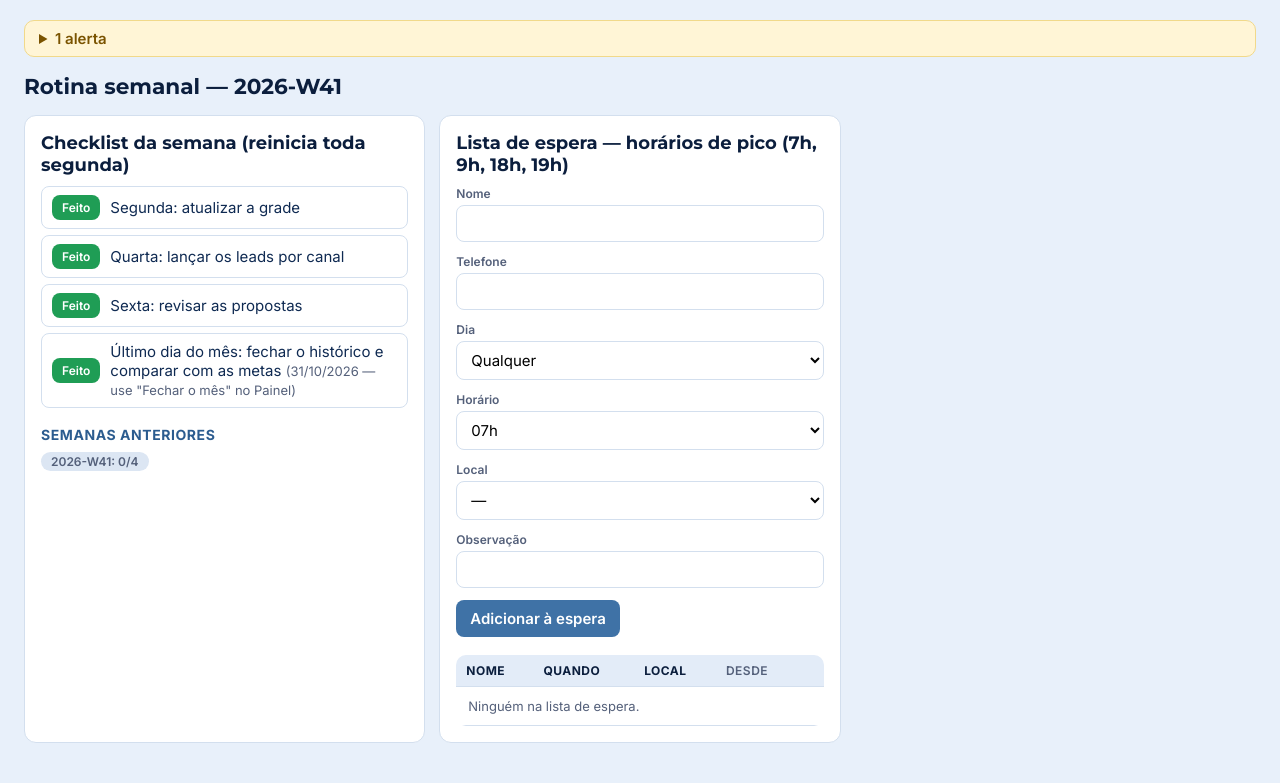
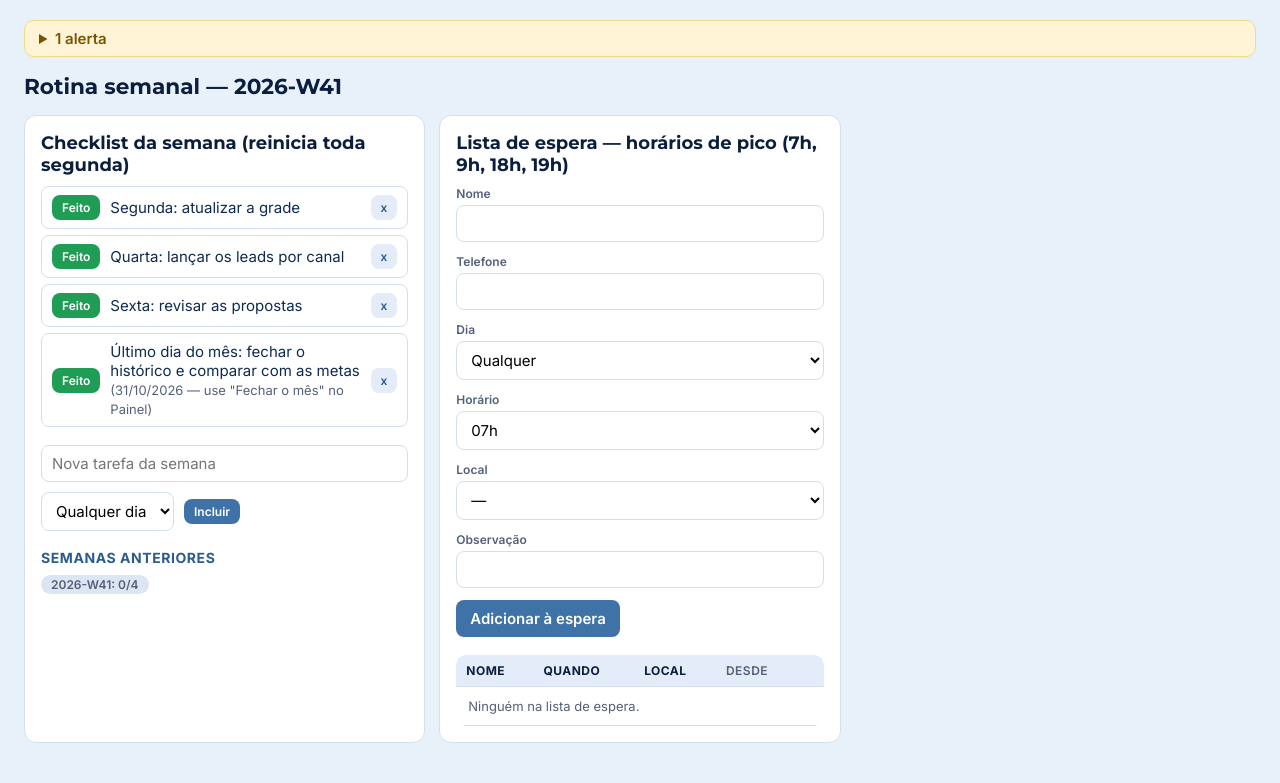
Before and after one commit to UziCelli/claude-code-crm, a FastAPI app: page /rotina in a window 1280 px wide. Shown: the part 52-835 px from the top of the page. Run offline with FastAPI, Linux system fonts and the light colour scheme; data comes from the database, SQL or seed files in the repository; data that the repository does not hold is empty.

Commit message:
Incluir e excluir checkpoints (Campanhas) e tarefas do checklist da Rotina
- Checkpoints: formulário "Novo checkpoint" (pergunta, canal opcional, prazo) e x para excluir.
  Sem canal, a resposta é só na mão. Excluídos vão para a lixeira e não geram aviso.
- Rotina: tarefas agora ficam na tabela rotina_tarefas (as 4 de sempre entram na primeira vez).
  Dá para incluir com dia do aviso (ou qualquer dia) e excluir; o aviso "Rotina de hoje" segue o dia escolhido.
- Banco antigo ganha a coluna excluido_em em campanha_checkpoints sozinho (seguro com PC e Render ao mesmo tempo).
- Checkpoint com a pergunta em cima também no PC (o card é estreito).

Co-Authored-By: Claude Opus 5.5 <noreply@anthropic.com>
Claude-Session: https://claude.ai/code/session_01AHZwtY8sxskjeMPmPP5J4L

```diff
--- a/app/main.py
+++ b/app/main.py
@@ -4,6 +4,7 @@ import datetime as dt
 import io
 import math
 import re
+import secrets
 import signal
 import sqlite3
 import threading
@@ -23,8 +24,6 @@ ROOT = Path(__file__).resolve().parent
 DIAS = {1: "Segunda", 2: "Terça", 3: "Quarta", 4: "Quinta", 5: "Sexta", 6: "Sábado", 7: "Domingo"}
 DIAS_CURTO = {1: "Seg", 2: "Ter", 3: "Qua", 4: "Qui", 5: "Sex", 6: "Sáb", 7: "Dom"}
 ETAPAS = [("lead", "Lead"), ("conversa", "Conversa"), ("avaliacao", "Avaliação marcada"), ("cliente", "Cliente"), ("perdido", "Perdido")]
-ROTINA = [("segunda_grade", "Segunda: atualizar a grade"), ("quarta_leads", "Quarta: lançar os leads por canal"),
-          ("sexta_propostas", "Sexta: revisar as propostas"), ("fim_mes", "Último dia do mês: fechar o histórico e comparar com as metas")]
 HORAS_PICO = [7, 9, 18, 19]
 SEMANAS_MES = 4.33
 
@@ -186,7 +185,6 @@ def dias_parado(con, lead, hoje: str) -> int | None:
 
 # ---------- alertas (topo de todas as telas) ----------
 GRAV = {"vermelho": 1, "amarelo": 2, "azul": 3}
-ROTINA_DIA = {0: "segunda_grade", 2: "quarta_leads", 4: "sexta_propostas"}
 
 
 def alertas(con):
@@ -227,10 +225,13 @@ def alertas(con):
                 f"{l['nome']} — {l['proxima_acao'] or 'próxima ação'} ({data_br(l['data_proxima_acao'])})", "/leads", l["telefone"])
         elif d := dias_parado(con, l, h):
             add("amarelo", f"{l['nome']} — lead parado há {d} dias", "/leads", l["telefone"])
-    item = "fim_mes" if (hoje + dt.timedelta(days=1)).day == 1 else ROTINA_DIA.get(hoje.weekday())
-    if item and not con.execute("SELECT 1 FROM rotina_itens WHERE semana=? AND item=? AND feito=1", (semana_atual(), item)).fetchone():
-        add("azul", "Rotina de hoje: " + dict(ROTINA)[item], "/rotina")
-    for c in con.execute("SELECT pergunta, prazo FROM campanha_checkpoints WHERE resposta='pendente' AND prazo <= ? ORDER BY prazo", (lim7,)):
+    ultimo_dia = (hoje + dt.timedelta(days=1)).day == 1
+    feitos = {r[0] for r in con.execute("SELECT item FROM rotina_itens WHERE semana=? AND feito=1", (semana_atual(),))}
+    for t in tarefas_rotina(con):
+        if (t["dia"] == hoje.isoweekday() or (t["chave"] == "fim_mes" and ultimo_dia)) and t["chave"] not in feitos:
+            add("azul", "Rotina de hoje: " + rotina_texto(t), "/rotina")
+    for c in con.execute("""SELECT pergunta, prazo FROM campanha_checkpoints WHERE excluido_em IS NULL AND resposta='pendente'
+                            AND prazo <= ? ORDER BY prazo""", (lim7,)):
         add("vermelho" if c["prazo"] < h else "amarelo", f"Checkpoint de campanha ({data_br(c['prazo'])}): {c['pergunta']}", "/campanhas")
     # ponytail: só o mês corrente; recorrência do mês seguinte entra no dia 1
     lim3 = (hoje + dt.timedelta(days=3)).isoformat()
@@ -354,7 +355,9 @@ def fechar_mes(con=Depends(get_db)):
     m = calcular_metricas(con)
     gravar_mes(con, m)
     with con:
-        con.execute("INSERT OR IGNORE INTO rotina_itens (semana, item) VALUES (?, 'fim_mes')", (semana_atual(),))
+        # só marca na rotina se a tarefa "fim_mes" não foi excluída
+        con.execute("""INSERT OR IGNORE INTO rotina_itens (semana, item) SELECT ?, 'fim_mes'
+                       WHERE EXISTS (SELECT 1 FROM rotina_tarefas WHERE chave='fim_mes' AND excluido_em IS NULL)""", (semana_atual(),))
         con.execute("UPDATE rotina_itens SET feito=1, data_feito=date('now','localtime') WHERE semana=? AND item='fim_mes'", (semana_atual(),))
     return voltar("/", msg=f"Mês {m['mes'][5:]}/{m['mes'][:4]} fechado e guardado no histórico.")
 
@@ -788,10 +791,12 @@ def campanhas(request: Request, mes: str = "", con=Depends(get_db)):
         f["situacao"] = "atual" if f["inicio"] <= hoje <= f["fim"] else ("passada" if f["fim"] < hoje else "futura")
         f["feitos"] = sum(1 for i in f["itens"] if i["feito"])
     checkpoints = []
-    for c in con.execute("SELECT * FROM campanha_checkpoints ORDER BY prazo"):
-        n = con.execute("SELECT COUNT(*) FROM clientes WHERE excluido_em IS NULL AND canal_origem=? AND COALESCE(data_inicio, substr(criado_em,1,10)) <= ?",
-                        (c["canal"], c["prazo"])).fetchone()[0]
-        auto = "sim" if n > 0 else ("nao" if hoje > c["prazo"] else "pendente")
+    for c in con.execute("SELECT * FROM campanha_checkpoints WHERE excluido_em IS NULL ORDER BY prazo, id"):
+        n, auto = None, "pendente"   # sem canal: só a resposta na mão
+        if c["canal"]:
+            n = con.execute("SELECT COUNT(*) FROM clientes WHERE excluido_em IS NULL AND canal_origem=? AND COALESCE(data_inicio, substr(criado_em,1,10)) <= ?",
+                            (c["canal"], c["prazo"])).fetchone()[0]
+            auto = "sim" if n > 0 else ("nao" if hoje > c["prazo"] else "pendente")
         checkpoints.append({**dict(c), "clientes": n, "auto": auto})
     gastos = con.execute("SELECT * FROM gastos_marketing WHERE excluido_em IS NULL AND mes=? ORDER BY canal", (mes,)).fetchall()
     meses = [r[0] for r in con.execute("SELECT DISTINCT mes FROM gastos_marketing WHERE excluido_em IS NULL ORDER BY mes DESC")]
@@ -849,6 +854,26 @@ def campanha_checkpoint(cid: int, resposta: str = Form(...), con=Depends(get_db)
     return voltar("/campanhas")
 
 
+@app.post("/campanhas/checkpoint")
+def campanha_checkpoint_add(pergunta: str = Form(...), prazo: str = Form(...), canal: str = Form(""), con=Depends(get_db)):
+    try:
+        prazo = dt.date.fromisoformat(prazo).isoformat()
+    except ValueError:
+        return voltar("/campanhas", erro="Prazo inválido. Escolha a data no calendário.")
+    if not pergunta.strip():
+        return voltar("/campanhas", erro="Escreva a pergunta do checkpoint.")
+    with con:
+        con.execute("INSERT INTO campanha_checkpoints (pergunta, canal, prazo) VALUES (?,?,?)", (pergunta.strip(), canal.strip(), prazo))
+    return voltar("/campanhas", msg="Checkpoint incluído.")
+
+
+@app.post("/campanhas/checkpoint/{cid}/excluir")
+def campanha_checkpoint_excluir(cid: int, con=Depends(get_db)):
+    with con:
+        con.execute("UPDATE campanha_checkpoints SET excluido_em=datetime('now','localtime') WHERE id=?", (cid,))
+    return voltar("/campanhas", msg="Checkpoint enviado para a lixeira (dá para restaurar em Dados).")
+
+
 # =====================================================================
 # 7. ROTINA SEMANAL + LISTA DE ESPERA
 # =====================================================================
@@ -857,14 +882,25 @@ def semana_atual():
     return f"{y}-W{w:02d}"
 
 
+def tarefas_rotina(con):
+    return con.execute("SELECT * FROM rotina_tarefas WHERE excluido_em IS NULL ORDER BY ordem, id").fetchall()
+
+
+def rotina_texto(t):
+    return f"{DIAS[t['dia']]}: {t['texto']}" if t["dia"] else t["texto"]
+
+
 @app.get("/rotina", response_class=HTMLResponse)
 def rotina(request: Request, con=Depends(get_db)):
     sem = semana_atual()
     hoje = dt.date.today()
-    with con:
-        con.executemany("INSERT OR IGNORE INTO rotina_itens (semana, item) VALUES (?, ?)", [(sem, k) for k, _ in ROTINA])
+    tarefas = tarefas_rotina(con)
+    if tarefas:
+        with con:
+            con.executemany("INSERT OR IGNORE INTO rotina_itens (semana, item) VALUES (?, ?)", [(sem, t["chave"]) for t in tarefas])
     feitos = {r["item"]: r for r in con.execute("SELECT * FROM rotina_itens WHERE semana=?", (sem,))}
-    itens = [{"chave": k, "texto": t, "feito": feitos[k]["feito"], "data": feitos[k]["data_feito"]} for k, t in ROTINA]
+    itens = [{"id": t["id"], "chave": t["chave"], "texto": rotina_texto(t), "feito": feitos[t["chave"]]["feito"],
+              "data": feitos[t["chave"]]["data_feito"]} for t in tarefas]
     ultimo_dia = (hoje.replace(day=28) + dt.timedelta(days=4)).replace(day=1) - dt.timedelta(days=1)
     espera = con.execute("SELECT * FROM lista_espera WHERE excluido_em IS NULL ORDER BY hora, dia, data").fetchall()
     historico = con.execute("SELECT semana, SUM(feito) AS feitos, COUNT(*) AS total FROM rotina_itens GROUP BY semana ORDER BY semana DESC LIMIT 8").fetchall()
@@ -878,6 +914,26 @@ def rotina_toggle(item: str, con=Depends(get_db)):
         con.execute("UPDATE rotina_itens SET feito=1-feito, data_feito=CASE WHEN feito=0 THEN date('now','localtime') ELSE NULL END WHERE semana=? AND item=?",
                     (semana_atual(), item))
     return voltar("/rotina")
+
+
+@app.post("/rotina/tarefa")
+def rotina_tarefa_add(texto: str = Form(...), dia: int = Form(0), con=Depends(get_db)):
+    if not texto.strip():
+        return voltar("/rotina", erro="Escreva a tarefa.")
+    with con:
+        con.execute("INSERT INTO rotina_tarefas (chave, texto, dia, ordem) VALUES (?,?,?, (SELECT COALESCE(MAX(ordem),0)+1 FROM rotina_tarefas))",
+                    ("t" + secrets.token_hex(4), texto.strip(), dia if 1 <= dia <= 7 else None))
+    return voltar("/rotina", msg="Tarefa incluída no checklist.")
+
+
+@app.post("/rotina/tarefa/{tid}/excluir")
+def rotina_tarefa_excluir(tid: int, con=Depends(get_db)):
+    with con:
+        t = con.execute("SELECT chave FROM rotina_tarefas WHERE id=?", (tid,)).fetchone()
+        con.execute("UPDATE rotina_tarefas SET excluido_em=datetime('now','localtime') WHERE id=?", (tid,))
+        if t:   # sai da semana atual; as semanas anteriores ficam como foram
+            con.execute("DELETE FROM rotina_itens WHERE semana=? AND item=?", (semana_atual(), t["chave"]))
+    return voltar("/rotina", msg="Tarefa enviada para a lixeira (dá para restaurar em Dados).")
 
 
 @app.post("/espera")
@@ -1154,6 +1210,7 @@ def importar_planilha(con=Depends(get_db)):
 LIXEIRA = [("clientes", "Cliente", "nome"), ("leads", "Lead", "nome"), ("propostas", "Proposta", "tipo_servico"),
            ("cliente_eventos", "Evento de cliente", "descricao"), ("lista_espera", "Lista de espera", "nome"),
            ("gastos_marketing", "Gasto de marketing", "canal"), ("campanha_itens", "Item de campanha", "texto"),
+           ("campanha_checkpoints", "Checkpoint", "pergunta"), ("rotina_tarefas", "Tarefa da rotina", "texto"),
            ("lancamentos", "Lançamento", "COALESCE(descricao, categoria)"), ("recorrencias", "Conta recorrente", "descricao")]
 
 
--- a/app/static/style.css
+++ b/app/static/style.css
@@ -159,6 +159,11 @@ tr.prejuizo td:first-child { border-left: 4px solid #7a1a14; }
 .check.feito { opacity: .6; text-decoration-color: currentColor; }
 .check form { margin-left: auto; }
 .check form:first-child { margin-left: 0; }   /* botão na frente (Rotina): fica à esquerda, colado no texto */
+.check form + form { margin-left: 0; }        /* x de excluir colado no seletor (Checkpoints) */
+.check .texto { flex: 1; }
+/* checkpoint (Campanhas): pergunta na linha de cima, inteira; etiqueta, seletor e x embaixo (o card é estreito no PC também) */
+.check.checkpoint { flex-wrap: wrap; }
+.check.checkpoint > .texto { order: -1; flex-basis: 100%; }
 .fase.atual { outline: 3px solid var(--aco); }
 .fase.bloqueio { background: var(--vermelho-f); }
 .fase.passada { opacity: .7; }
@@ -271,9 +276,6 @@ table.cartoes tr.foco td:first-child { box-shadow: inset 4px 0 0 var(--amarelo);
   .card { padding: 12px; overflow-wrap: anywhere; }   /* caminhos e textos sem espaço quebram em vez de vazar */
   /* ...mas etiqueta, botão e seletor não: senão "Pendente"/"Feito" encolhem e viram uma letra por linha */
   .card .tag, .card button, .card .btn, .card select { overflow-wrap: normal; }
-  /* checkpoint (Campanhas): pergunta na linha de cima, inteira; etiqueta e seletor embaixo */
-  .check.checkpoint { flex-wrap: wrap; }
-  .check.checkpoint > span:not(.tag) { order: -1; flex-basis: 100%; }
   .kpi .valor { font-size: 24px; }
 
   /* tabelas viram cartões: título = 1ª coluna; demais linhas = "rótulo   valor" */
--- a/app/templates/rotina.html
+++ b/app/templates/rotina.html
@@ -7,10 +7,18 @@
     {% for i in itens %}
     <div class="check {{ 'feito' if i.feito }}">
       <form method="post" action="/rotina/{{ i.chave }}/toggle" class="inline"><button class="{{ 'claro' if i.feito else 'verde' }} pequeno">{{ 'Desfazer' if i.feito else 'Feito' }}</button></form>
-      <span>{{ i.texto }}{% if i.chave == 'fim_mes' %} <span class="muted">({{ ultimo_dia|data }} — use "Fechar o mês" no Painel)</span>{% endif %}</span>
-      {% if i.data %}<span class="muted" style="margin-left:auto">{{ i.data|data }}</span>{% endif %}
+      <span class="texto">{{ i.texto }}{% if i.chave == 'fim_mes' %} <span class="muted">({{ ultimo_dia|data }} — use "Fechar o mês" no Painel)</span>{% endif %}</span>
+      {% if i.data %}<span class="muted">{{ i.data|data }}</span>{% endif %}
+      <form method="post" action="/rotina/tarefa/{{ i.id }}/excluir" data-confirmar="Tirar esta tarefa do checklist? Dá para restaurar em Dados."><button class="claro pequeno" aria-label="Excluir tarefa">x</button></form>
     </div>
+    {% else %}
+    <p class="muted">Checklist vazio. Inclua uma tarefa abaixo.</p>
     {% endfor %}
+    <form method="post" action="/rotina/tarefa" class="linha mt">
+      <input name="texto" placeholder="Nova tarefa da semana" aria-label="Nova tarefa" required style="flex:1 1 100%">
+      <select name="dia" aria-label="Dia do aviso" style="width:auto"><option value="0">Qualquer dia</option>{% for d in range(1,8) %}<option value="{{ d }}">{{ d|dia }}</option>{% endfor %}</select>
+      <button class="pequeno">Incluir</button>
+    </form>
     <h3 class="mt">Semanas anteriores</h3>
     {% for h in historico %}<span class="tag {{ 'verde' if h.feitos == h.total else ('amarelo' if h.feitos else 'neutro') }}">{{ h.semana }}: {{ h.feitos }}/{{ h.total }}</span> {% endfor %}
   </div>
```
Also changed, not shown: app/db.py (+24 -0 lines), app/schema.sql (+13 -3 lines), app/templates/campanhas.html (+12 -2 lines), tests/test_incluir_excluir.py (added, +138 -0 lines), README.md.
